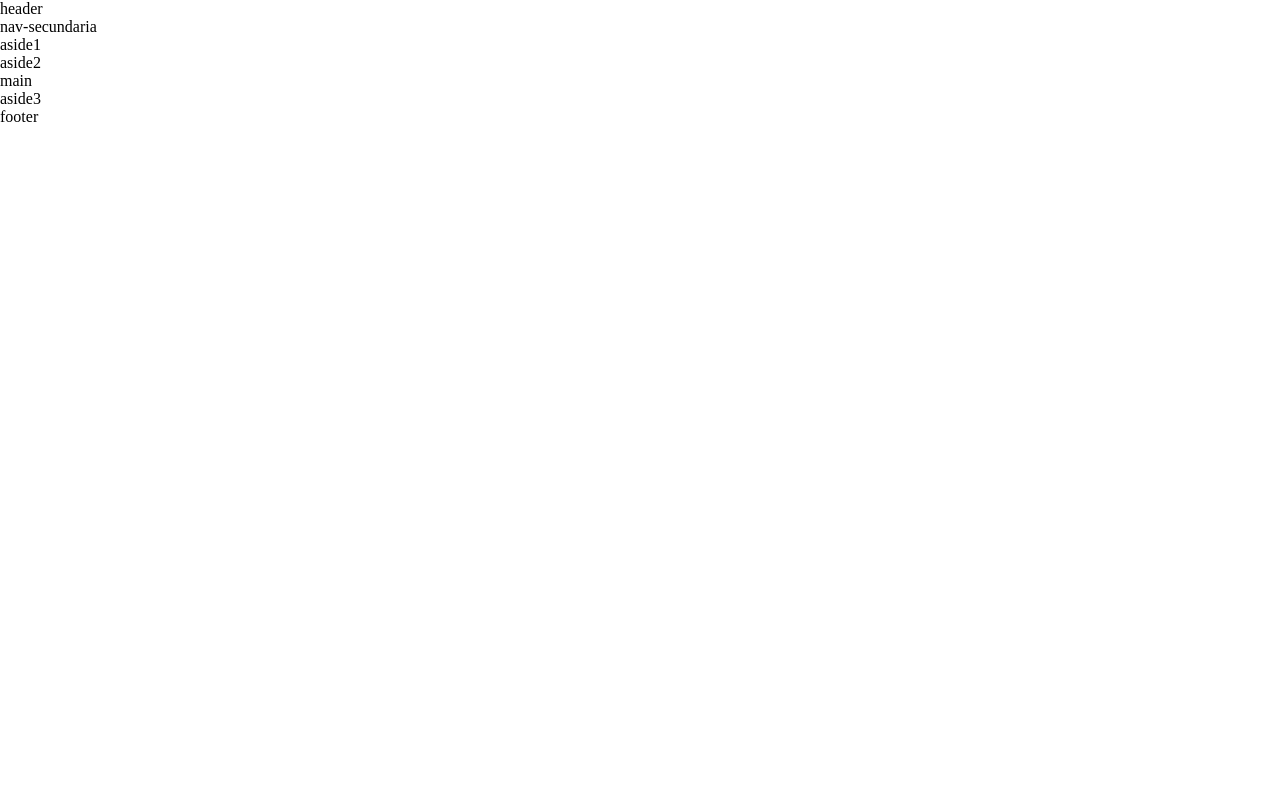
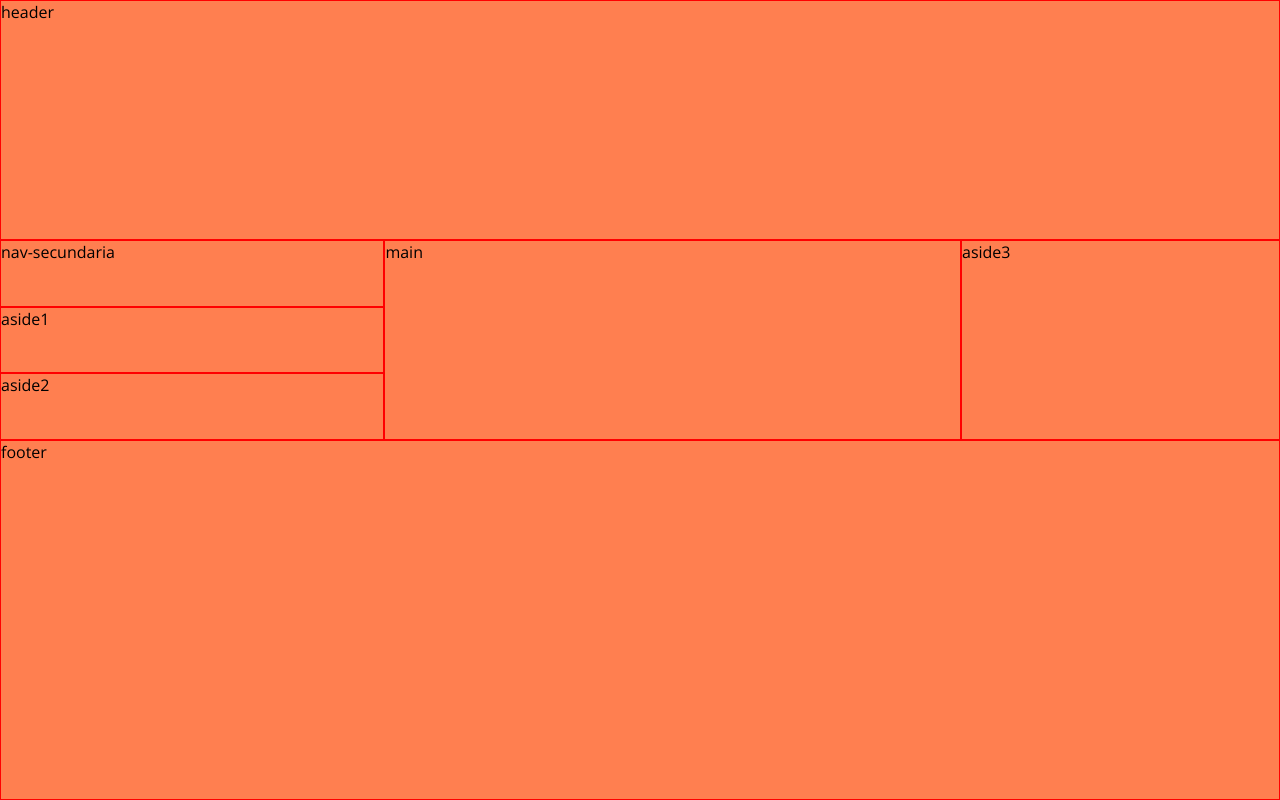
Before and after one commit to limasuu/recriando-pgn-prefeitura, a plain HTML site: page index.html in a window 1280 px wide. Drawn offline with nearby package versions, Linux system fonts and the light colour scheme.

Commit message:
Posicionamento das partes principais da página

```diff
--- a/style.css
+++ b/style.css
@@ -13,3 +13,53 @@
     padding: 0px;
     margin: 0px;
 }
+
+body{
+    display: grid;
+    grid-template: "header header header header"
+    "nav2 main main aside3"
+    "aside1 main main aside3"
+    "aside2 main main aside3"
+    "footer footer footer footer";
+    height: 100vh;
+    grid-template-rows: 30% auto auto auto 45%;
+
+    font-family: 'Open Sans', sans-serif;
+    background-color: var(--branco);
+}
+
+ul{
+    list-style: none;
+}
+
+a{
+    text-decoration: none;
+}
+/* --------------------------------------------------------- */
+header{border:1px solid RED;background-color: coral;
+    grid-area: header;
+}
+/* --------------------------------------------------------- */
+.nav-secundaria{border:1px solid RED;background-color: coral;
+    grid-area: nav2;
+}
+/* --------------------------------------------------------- */
+.aside1{border:1px solid RED;background-color: coral;
+    grid-area: aside1;
+}
+/* --------------------------------------------------------- */
+.aside2{border:1px solid RED;background-color: coral;
+    grid-area: aside2;
+}
+/* --------------------------------------------------------- */
+main{border:1px solid RED;background-color: coral;
+    grid-area: main;
+}
+/* --------------------------------------------------------- */
+.aside3{border:1px solid RED;background-color: coral;
+    grid-area: aside3;
+}
+/* --------------------------------------------------------- */
+footer{border:1px solid RED;background-color: coral;
+    grid-area: footer;
+}
```
